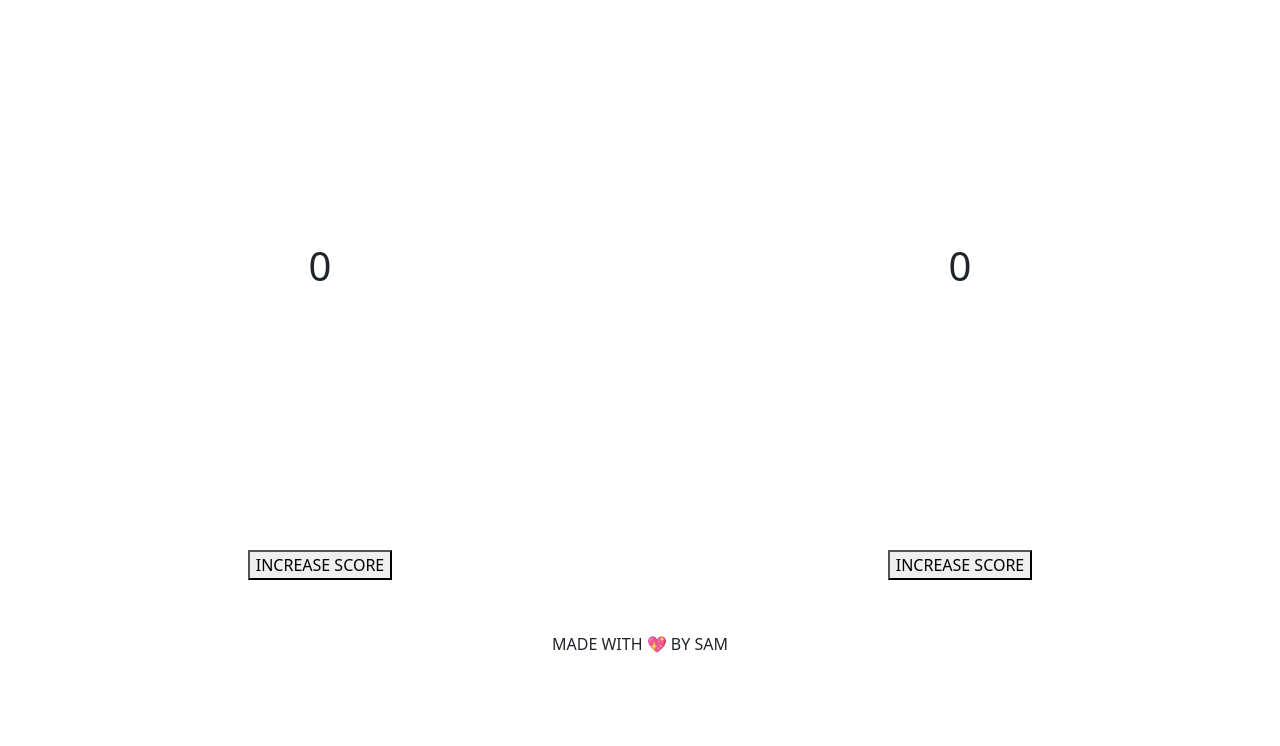
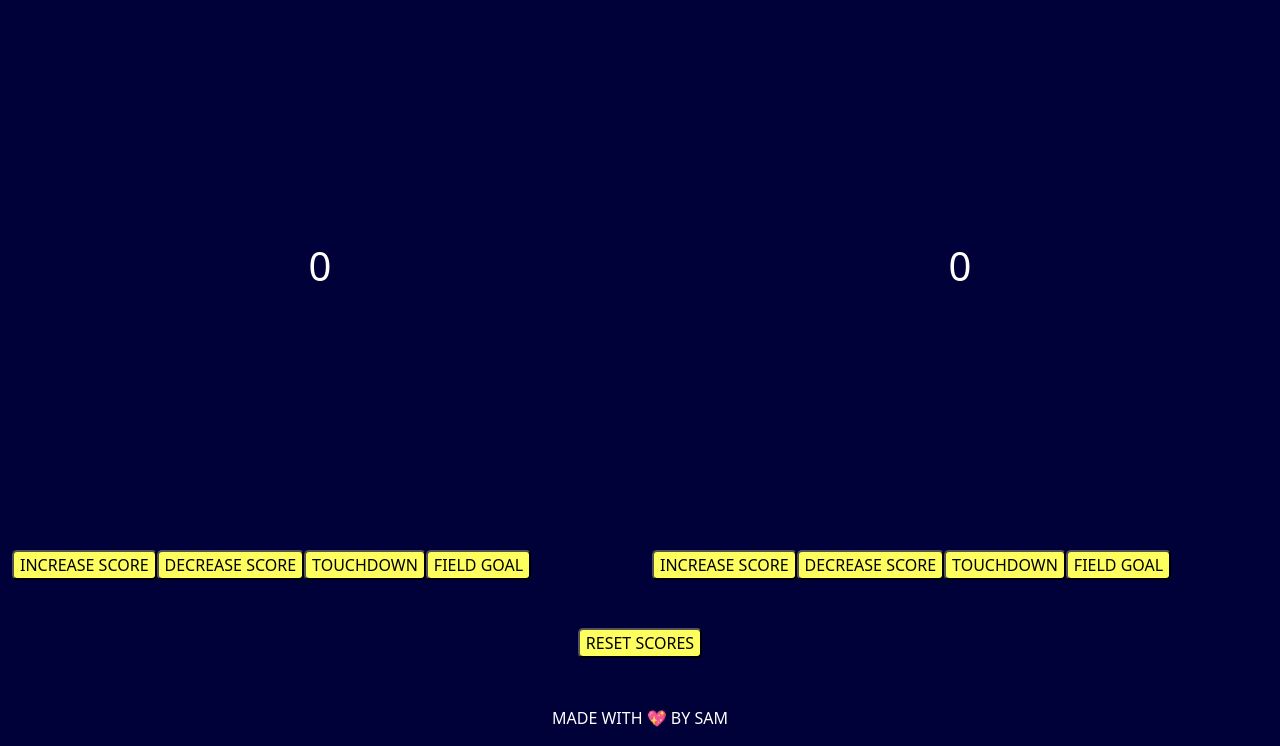
Before and after one commit to SamanthaDison/JS-Scoreboard, a plain HTML site: page index.html in a window 1280 px wide. Shown: the part 128-874 px from the top of the page. Before the commit the page ends 800 px from the top, so only its background shows below. Drawn offline with nearby package versions, Linux system fonts and the light colour scheme.

Commit message:
some styling

```diff
--- a/app.js
+++ b/app.js
@@ -0,0 +1,39 @@
+let score = 0
+
+const teams = {
+    team1: {
+        score: 0
+    },
+    team2: {
+        score: 0
+    }
+}
+
+function increase(team) {
+    teams[team].score++
+    draw()
+}
+
+function decrease(team) {
+    teams[team].score--
+    draw()
+}
+
+function touchdown(team) {
+    teams[team].score += 6
+    draw()
+}
+
+function fieldgoal(team) {
+    teams[team].score += 3
+    draw()
+}
+
+function resetscores() {
+    document.getElementById("score1", "score2").innerText = ("0")
+}
+
+function draw() {
+    document.getElementById("score1").innerText = (teams['team1'].score)
+    document.getElementById("score2").innerText = (teams['team2'].score)
+}
--- a/index.html
+++ b/index.html
@@ -14,9 +14,9 @@
 <body>
     <header>
         <div class="container-fluid">
-            <div class="row bg-dark">
+            <div class="row">
                 <div class="col-12">
-                    <h1 class="text-center text-light">HELLO WORLD</h1>
+                    <h1 class="text-center text-light">CODE CLICKER</h1>
                 </div>
             </div>
         </div>
@@ -38,18 +38,36 @@
             </div>
             <div class="row score-row align-content-center">
                 <div class="col-md-6 text-center">
-                    <h1>0</h1>
+                    <h1 id="score1">0</h1>
                 </div>
                 <div class="col-md-6 text-center">
-                    <h1>0</h1>
+                    <h1 id="score2">0</h1>
                 </div>
             </div>
             <div class="row">
-                <div class="col-md-6 d-flex text-center justify-content-center">
-                    <button>INCREASE SCORE</button>
+                <div class="col-md-6 d-flex text-center">
+                    <div class="d-flex">
+                        <button onclick="increase('team1')">INCREASE SCORE</button>
+                        <button onclick="decrease('team1')">DECREASE SCORE</button>
+                    </div>
+                    <div class="d-flex"> <button onclick="touchdown('team1')">TOUCHDOWN</button>
+                        <button onclick="fieldgoal('team1')">FIELD GOAL</button>
+                    </div>
                 </div>
-                <div class="col-md-6 d-flex text-center justify-content-center">
-                    <button>INCREASE SCORE</button>
+                <div class="col-md-6 d-flex text-center">
+                    <div class="d-flex">
+                        <button onclick="increase('team2')">INCREASE SCORE</button>
+                        <button onclick="decrease ('team2')">DECREASE SCORE</button>
+                    </div>
+                    <div class="d-flex">
+                        <button onclick="touchdown('team2')">TOUCHDOWN</button>
+                        <button onclick="fieldgoal ('team2')">FIELD GOAL</button>
+                    </div>
+                </div>
+            </div>
+            <div class="row pt-5">
+                <div class="col-12 text-center justify-content-center">
+                    <button onclick="resetscores ('team1','team2')">RESET SCORES</button>
                 </div>
             </div>
         </div>
@@ -67,6 +85,6 @@
         </div>
     </footer>
 </body>
-<source>
+<script src="app.js"></script>
 
 </html>
--- a/style.css
+++ b/style.css
@@ -2,7 +2,10 @@ body{
     min-height: 100vh;
     display: flex;
     flex-direction: column;
+    background-color: rgb(1, 1, 57);
+    color: white;
 }
+
 
 main{
     flex-grow: 1;
@@ -11,3 +14,9 @@ main{
 .score-row{
     min-height: 70vh;
 }
+
+button{
+    background-color: rgb(254, 254, 95);
+    border-radius: 5px;
+    border-color: black;
+}
```
